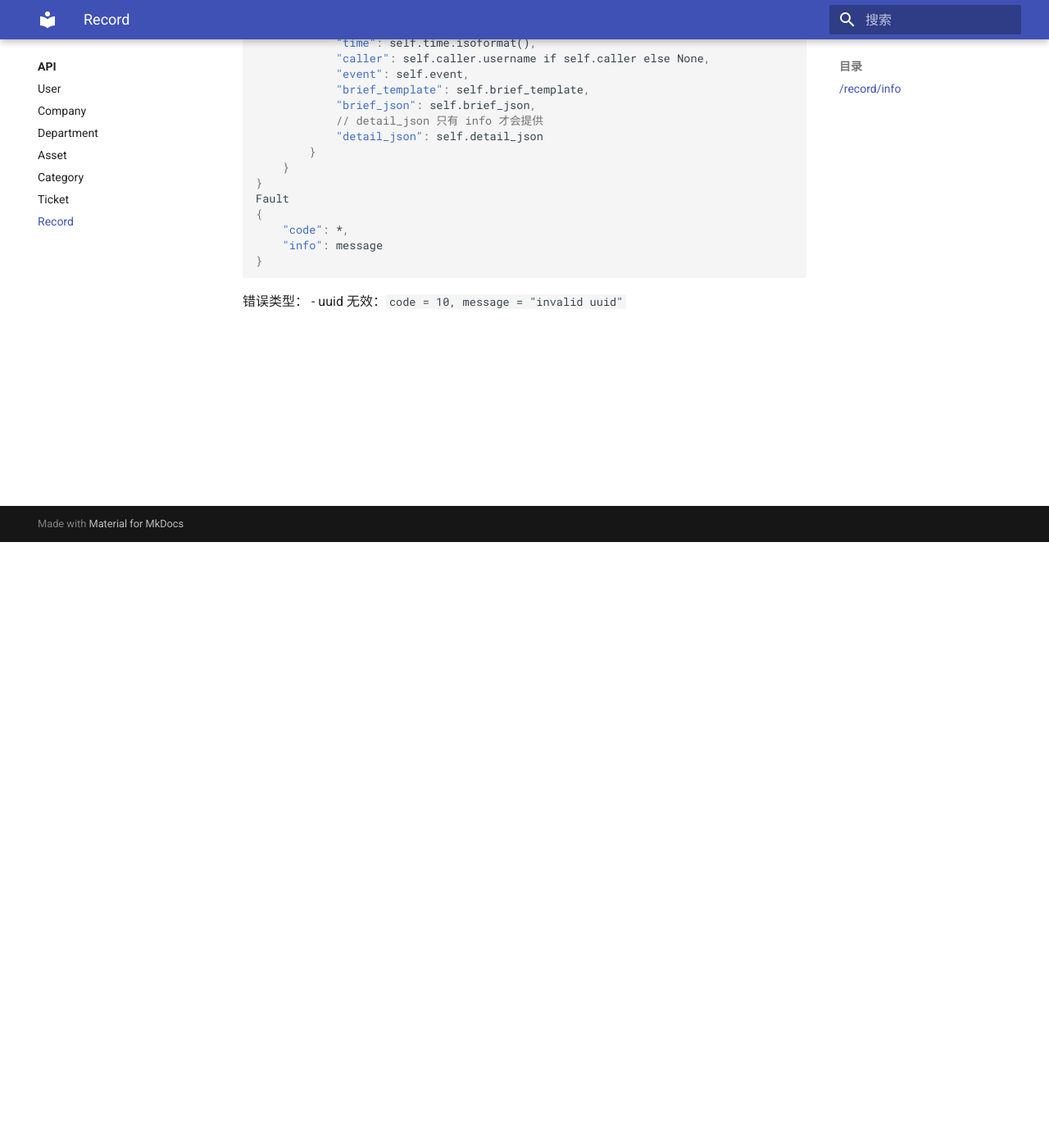
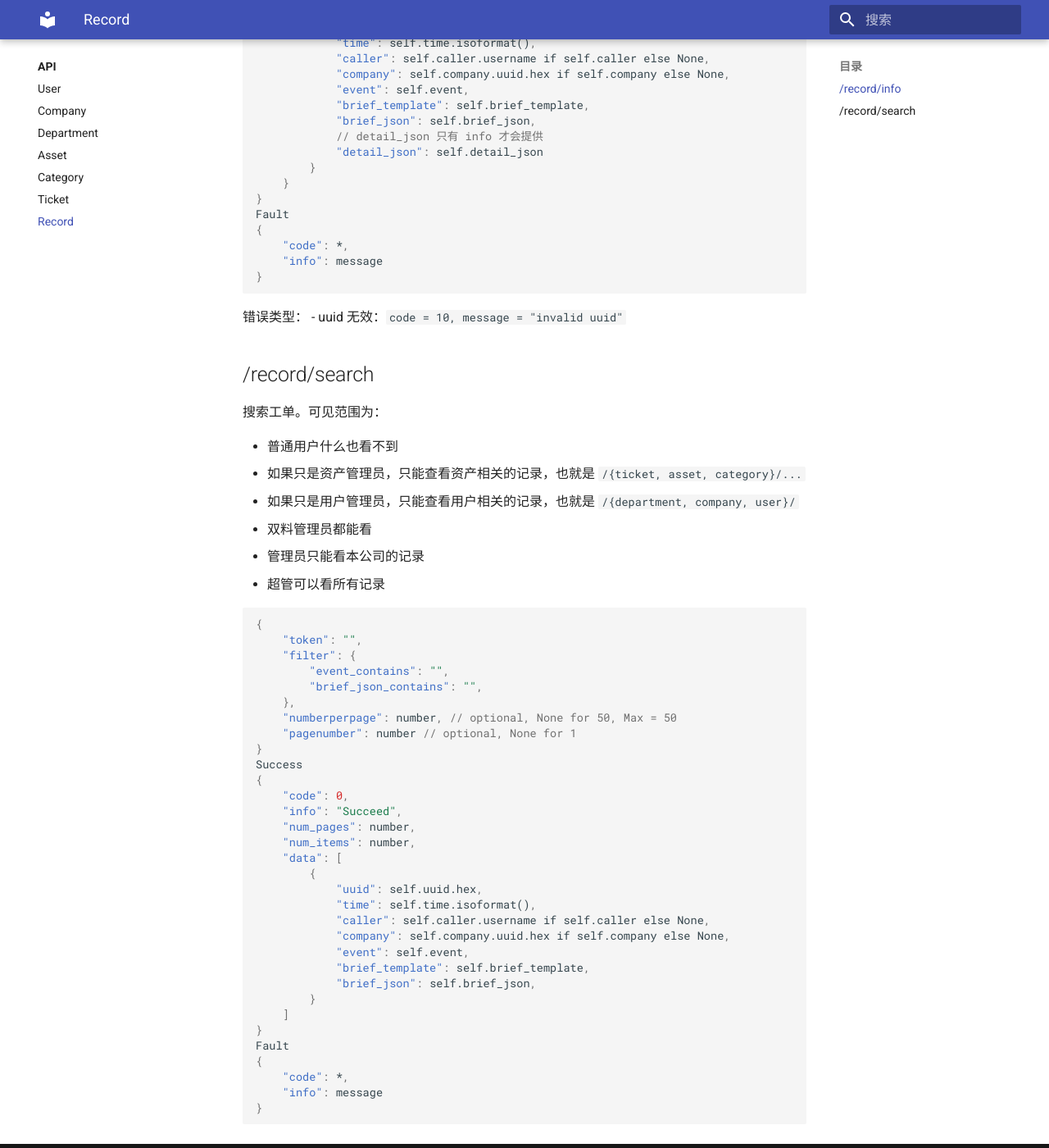
Before and after one commit to kuritas/asseta-docs, an MkDocs documentation site: the page built from docs/API/record.md, in a window 1280 px wide and 1400 px high, scrolled down 739 px. Shown: the whole window at 82% size. Built offline with MkDocs 1.6.1 and Material for MkDocs 9.7.7, drawn with Linux system fonts in a browser that asks for light colours.

Commit message:
add: record/search

````diff
--- a/docs/API/record.md
+++ b/docs/API/record.md
@@ -26,6 +26,7 @@ Success
             "uuid": self.uuid.hex,
             "time": self.time.isoformat(),
             "caller": self.caller.username if self.caller else None,
+            "company": self.company.uuid.hex if self.company else None,
             "event": self.event,
             "brief_template": self.brief_template,
             "brief_json": self.brief_json,
@@ -43,3 +44,50 @@ Fault
 
 错误类型：
 - uuid 无效：`code = 10, message = "invalid uuid"`
+
+## /record/search
+
+搜索工单。可见范围为：
+
+- 普通用户什么也看不到
+- 如果只是资产管理员，只能查看资产相关的记录，也就是 `/{ticket, asset, category}/...`
+- 如果只是用户管理员，只能查看用户相关的记录，也就是 `/{department, company, user}/`
+- 双料管理员都能看
+- 管理员只能看本公司的记录
+- 超管可以看所有记录
+
+```json
+{
+	"token": "",
+	"filter": {
+        "event_contains": "",
+        "brief_json_contains": "",
+	},
+	"numberperpage": number, // optional, None for 50, Max = 50
+	"pagenumber": number // optional, None for 1
+}
+Success
+{
+	"code": 0,
+	"info": "Succeed",
+	"num_pages": number,
+	"num_items": number,
+	"data": [
+		{
+            "uuid": self.uuid.hex,
+            "time": self.time.isoformat(),
+            "caller": self.caller.username if self.caller else None,
+            "company": self.company.uuid.hex if self.company else None,
+            "event": self.event,
+            "brief_template": self.brief_template,
+            "brief_json": self.brief_json,
+		}
+	]
+}
+Fault
+{
+	"code": *,
+	"info": message
+}
+
+```
````
Also changed, not shown: docs/requirement/record.md (+1 -0 lines).
